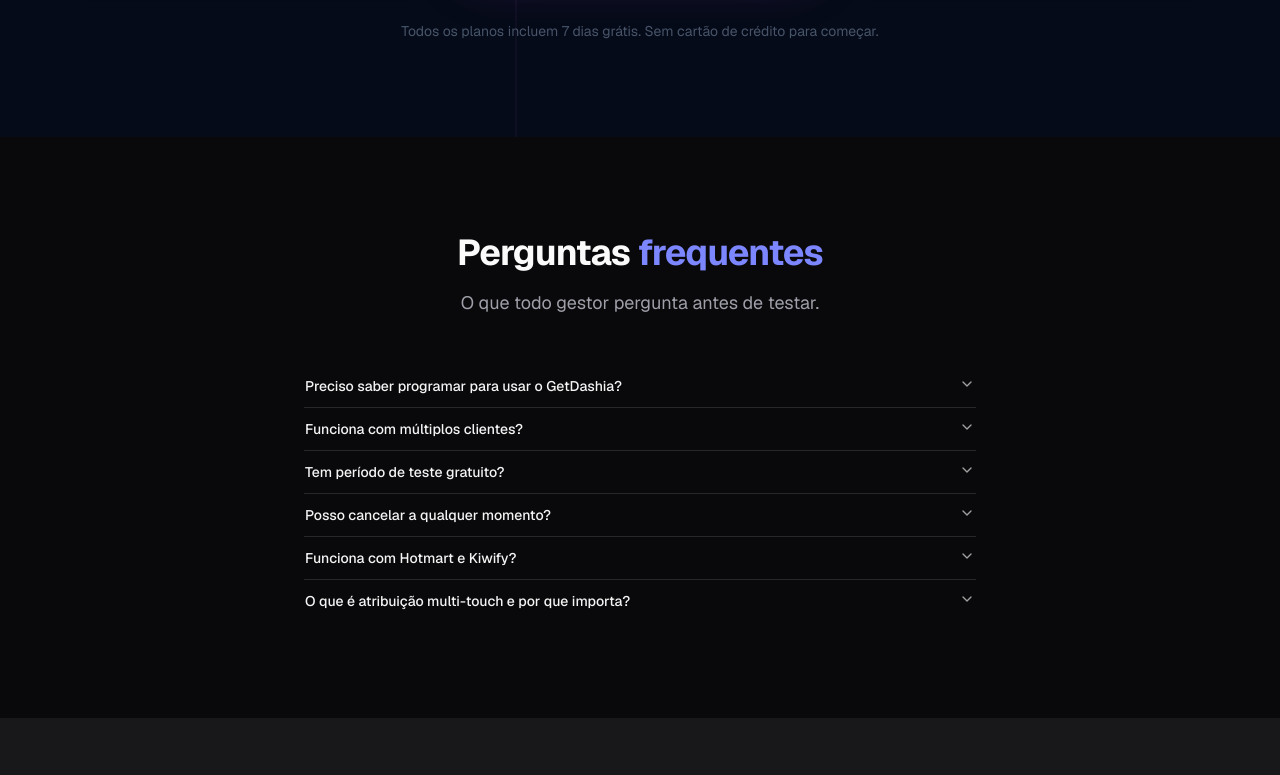
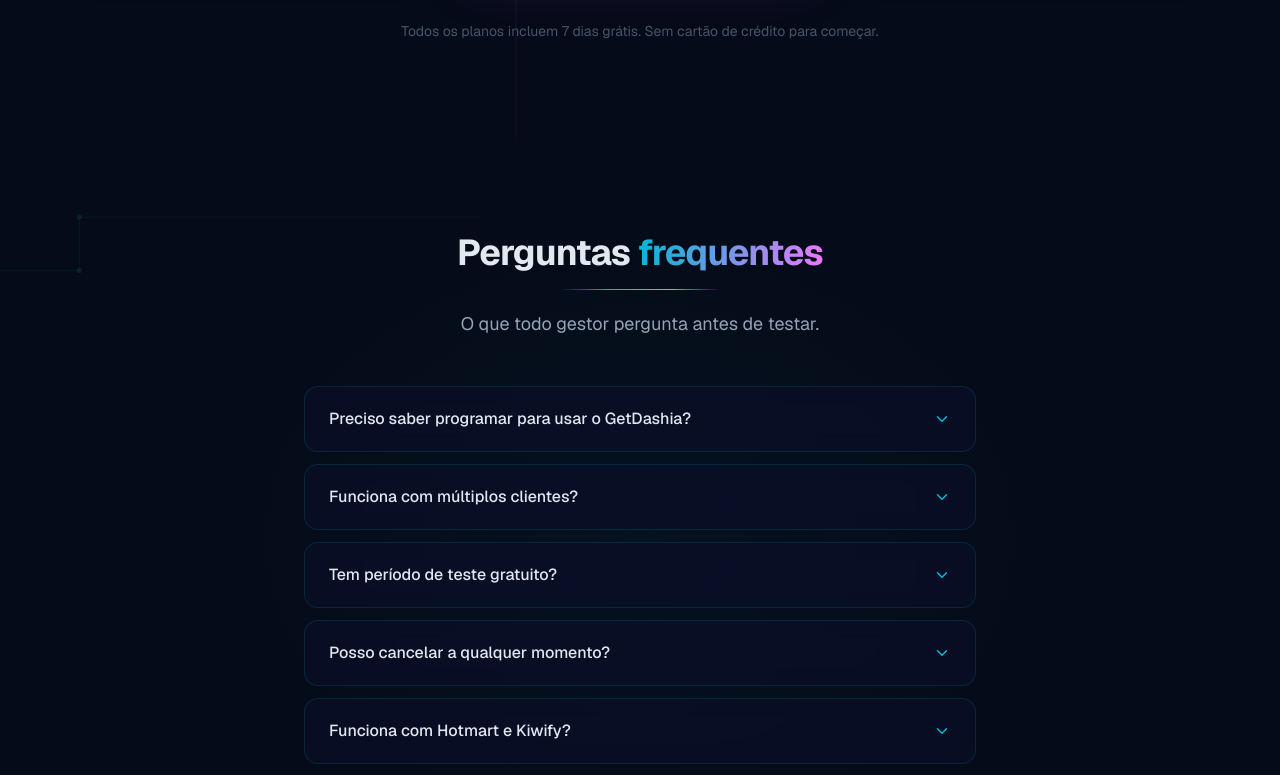
Before and after one commit to LuSan1986/projeto_getdashia, a Next.js app: page / in a window 1280 px wide. Shown: the part 4620-5395 px from the top of the page. Built offline with nearby package versions, Linux system fonts and the light colour scheme.

Commit message:
feat(landing): cyberpunk redesign of FAQ section

```diff
--- a/src/components/landing/faq.tsx
+++ b/src/components/landing/faq.tsx
@@ -1,9 +1,7 @@
-import {
-  Accordion,
-  AccordionContent,
-  AccordionItem,
-  AccordionTrigger,
-} from "@/components/ui/accordion";
+'use client'
+
+import { useState } from "react";
+import { ChevronDown } from "lucide-react";
 
 const perguntas = [
   {
@@ -45,35 +43,109 @@
 ];
 
 export default function FAQ() {
+  const [aberto, setAberto] = useState<string | null>(null);
+
   return (
-    <section id="faq" className="scroll-mt-16 bg-zinc-950 px-4 py-24">
-      <div className="mx-auto max-w-2xl">
+    <section
+      id="faq"
+      className="relative scroll-mt-16 px-4 py-24 overflow-hidden"
+      style={{ background: "#050B18" }}
+    >
+      {/* PCB traces */}
+      <div aria-hidden className="pointer-events-none absolute inset-0" style={{ zIndex: 0 }}>
+        <svg width="100%" height="100%" viewBox="0 0 1440 600"
+             preserveAspectRatio="xMidYMid slice" xmlns="http://www.w3.org/2000/svg">
+          <path d="M 0 100 H 300 V 60 H 600"
+                stroke="rgba(6,182,212,0.06)" strokeWidth="1" fill="none"/>
+          <circle cx="300" cy="100" r="2" fill="rgba(6,182,212,0.12)"/>
+          <circle cx="300" cy="60"  r="2" fill="rgba(6,182,212,0.12)"/>
+
+          <path d="M 1440 500 H 1100 V 540 H 800"
+                stroke="rgba(168,85,247,0.06)" strokeWidth="1" fill="none"/>
+          <circle cx="1100" cy="500" r="2" fill="rgba(168,85,247,0.12)"/>
+          <circle cx="1100" cy="540" r="2" fill="rgba(168,85,247,0.12)"/>
+
+          <path d="M 80 0 V 200 H 40 V 400 H 80"
+                stroke="rgba(232,121,249,0.05)" strokeWidth="1" fill="none"/>
+        </svg>
+      </div>
+
+      {/* Glow */}
+      <div aria-hidden className="pointer-events-none absolute inset-0"
+           style={{ background: "radial-gradient(ellipse 50% 60% at 50% 50%, rgba(6,182,212,0.04) 0%, transparent 70%)", zIndex: 0 }}/>
+
+      <div className="relative z-10 mx-auto max-w-2xl">
+
+        {/* Título */}
         <div className="mb-12 text-center">
-          <h2 className="text-3xl font-bold tracking-tight text-zinc-50 sm:text-4xl">
+          <h2 className="text-3xl font-bold tracking-tight sm:text-4xl" style={{ color: "#E2E8F0" }}>
             Perguntas{" "}
-            <span className="text-indigo-400">frequentes</span>
+            <span style={{
+              background: "linear-gradient(90deg, #06B6D4 0%, #E879F9 100%)",
+              WebkitBackgroundClip: "text",
+              WebkitTextFillColor: "transparent",
+              backgroundClip: "text",
+            }}>
+              frequentes
+            </span>
           </h2>
-          <p className="mt-4 text-lg text-zinc-400">
+          <div className="mx-auto mt-4 h-px w-40" style={{
+            background: "linear-gradient(90deg, transparent 0%, #06B6D4 30%, #E879F9 70%, transparent 100%)",
+          }}/>
+          <p className="mt-5 text-lg" style={{ color: "#94A3B8" }}>
             O que todo gestor pergunta antes de testar.
           </p>
         </div>
 
-        <Accordion type="single" collapsible>
-          {perguntas.map(({ valor, pergunta, resposta }) => (
-            <AccordionItem
-              key={valor}
-              value={valor}
-              className="border-zinc-800"
-            >
-              <AccordionTrigger className="text-left text-zinc-100 hover:text-zinc-50 hover:no-underline">
-                {pergunta}
-              </AccordionTrigger>
-              <AccordionContent className="text-zinc-400">
-                {resposta}
-              </AccordionContent>
-            </AccordionItem>
-          ))}
-        </Accordion>
+        {/* Accordion */}
+        <div className="flex flex-col gap-3">
+          {perguntas.map(({ valor, pergunta, resposta }) => {
+            const isOpen = aberto === valor;
+            return (
+              <div
+                key={valor}
+                style={{
+                  background: isOpen ? "rgba(6,182,212,0.05)" : "rgba(10,15,40,0.70)",
+                  border: `1px solid ${isOpen ? "rgba(6,182,212,0.50)" : "rgba(6,182,212,0.15)"}`,
+                  borderRadius: "14px",
+                  backdropFilter: "blur(10px)",
+                  boxShadow: isOpen ? "0 0 24px rgba(6,182,212,0.10)" : "none",
+                  transition: "all 0.3s ease",
+                  overflow: "hidden",
+                }}
+              >
+                <button
+                  onClick={() => setAberto(isOpen ? null : valor)}
+                  className="w-full flex items-center justify-between gap-4 px-6 py-5 text-left"
+                >
+                  <span className="font-medium text-sm sm:text-base"
+                        style={{ color: isOpen ? "#06B6D4" : "#E2E8F0" }}>
+                    {pergunta}
+                  </span>
+                  <ChevronDown
+                    size={18}
+                    style={{
+                      color: "#06B6D4",
+                      flexShrink: 0,
+                      transform: isOpen ? "rotate(180deg)" : "rotate(0deg)",
+                      transition: "transform 0.3s ease",
+                    }}
+                  />
+                </button>
+
+                <div style={{
+                  maxHeight: isOpen ? "300px" : "0",
+                  overflow: "hidden",
+                  transition: "max-height 0.35s ease",
+                }}>
+                  <p className="px-6 pb-5 text-sm leading-relaxed" style={{ color: "#94A3B8" }}>
+                    {resposta}
+                  </p>
+                </div>
+              </div>
+            );
+          })}
+        </div>
       </div>
     </section>
   );
```
